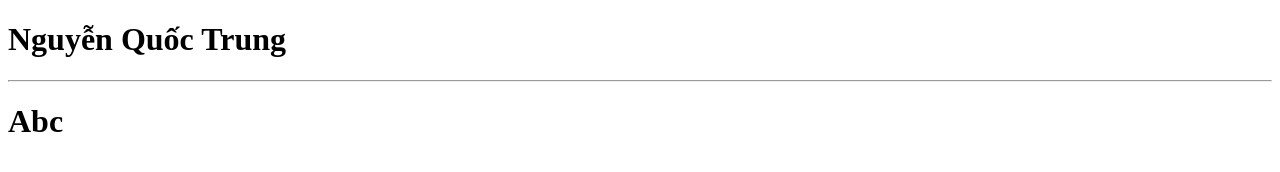
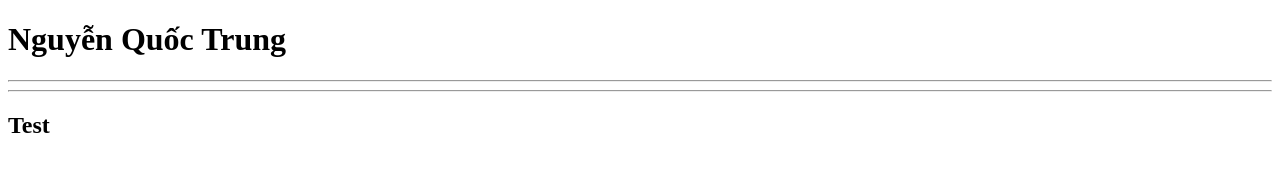
Before and after one commit to Trung632147/KiemTra, a plain HTML site: page index.html in a window 1280 px wide. Drawn offline with Linux system fonts and the light colour scheme.

Commit message:
Commit 3

```diff
--- a/index.html
+++ b/index.html
@@ -9,6 +9,7 @@
 <body>
     <h1>Nguyễn Quốc Trung</h1>
     <hr>
-    <h1>Abc</h1>
+    <hr>
+    <h2>Test</h2>
 </body>
 </html>
```
